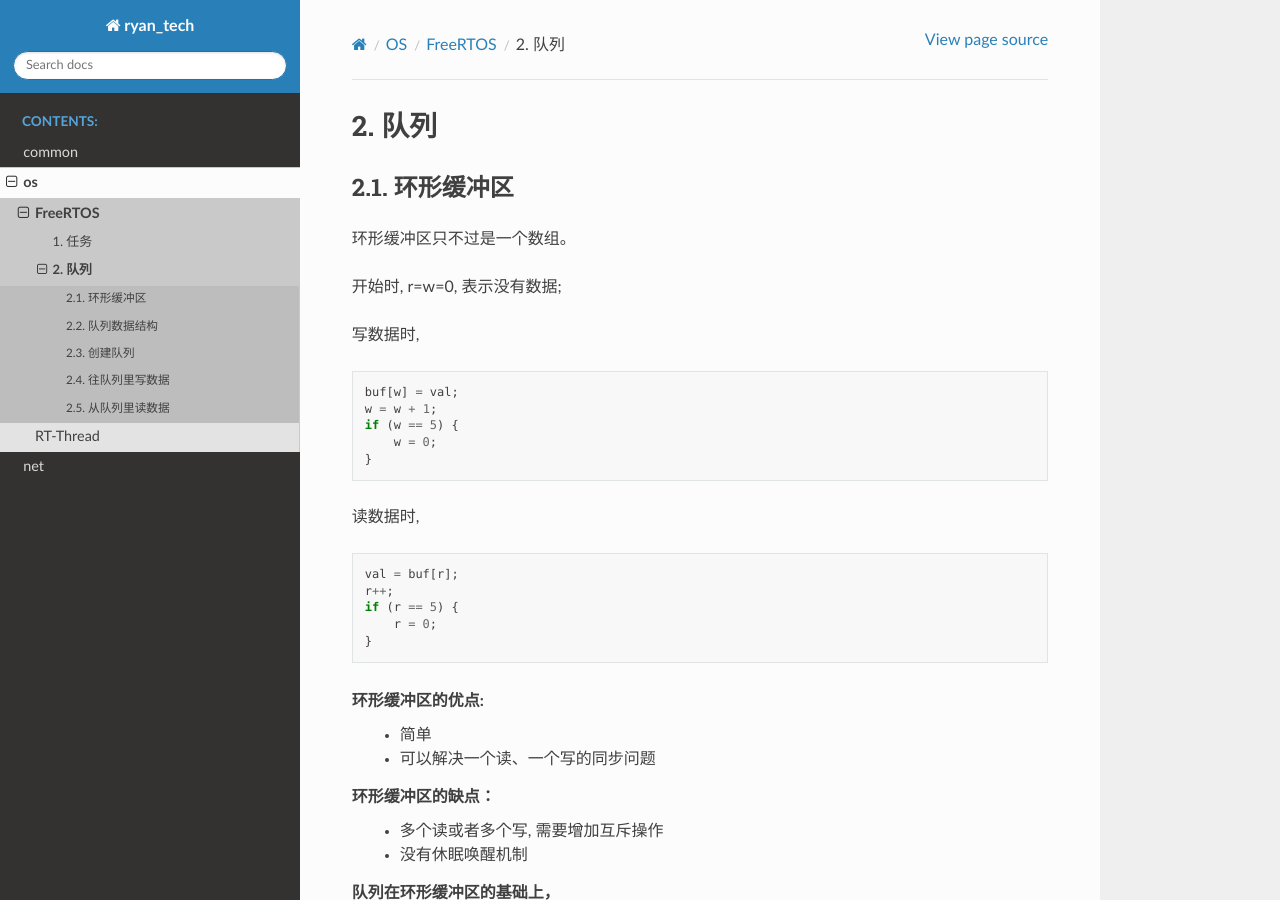
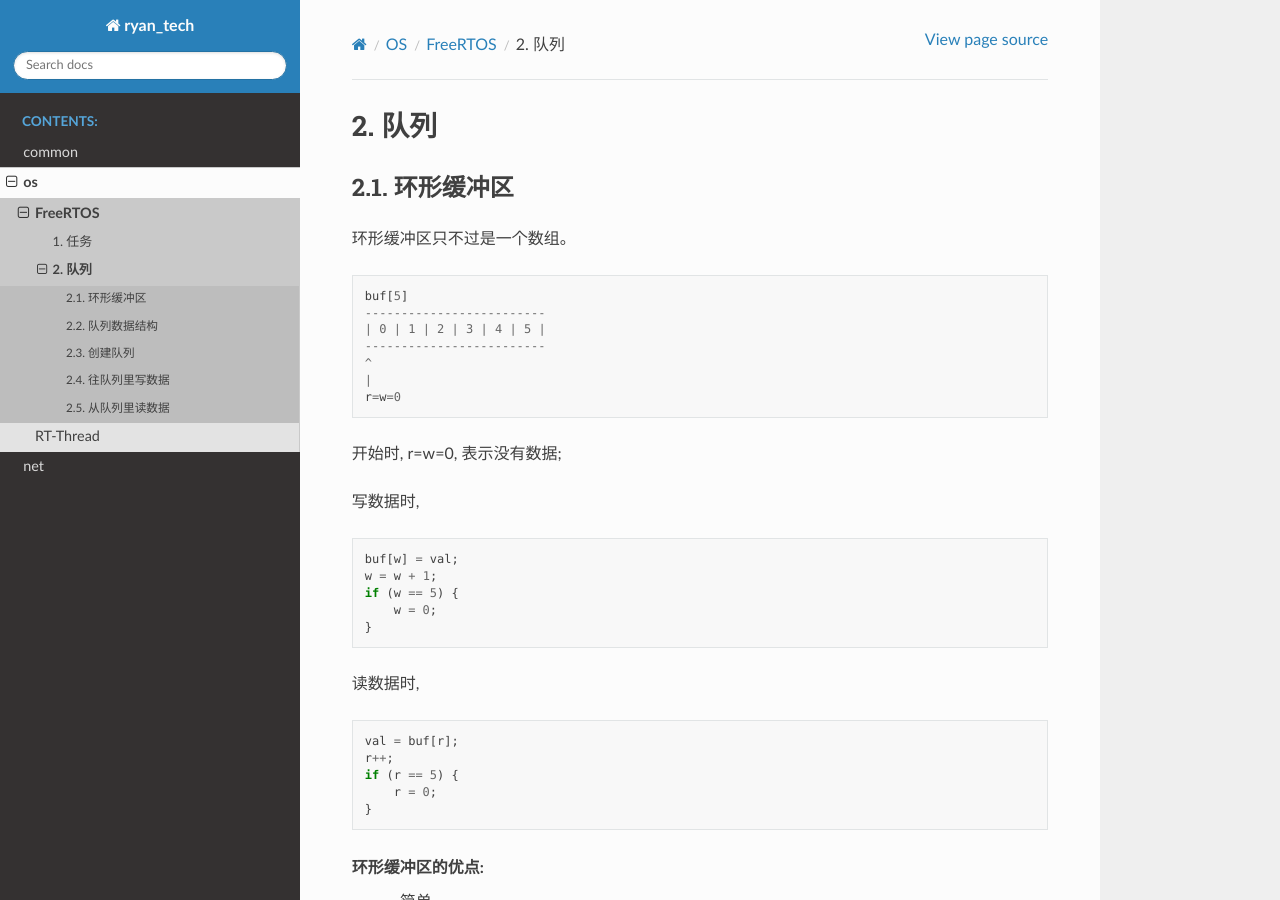
Before and after one commit to BlackTudou/tech_doc, a Sphinx documentation site: the page built from source/os/freertos/queue/index.rst, in a window 1280 px wide and 900 px high. Built offline with Sphinx 7.4.7 and the Read the Docs theme 2.0.0, drawn with Linux system fonts in a browser that asks for light colours.

Commit message:
update freertos queue - part 3

```diff
--- a/source/os/freertos/queue/index.rst
+++ b/source/os/freertos/queue/index.rst
@@ -6,6 +6,16 @@
 ==============
 
 环形缓冲区只不过是一个数组。
+
+::
+
+    buf[5]
+    -------------------------
+    | 0 | 1 | 2 | 3 | 4 | 5 |
+    -------------------------
+    ^
+    |
+    r=w=0
 
 开始时, r=w=0, 表示没有数据;
 
```
